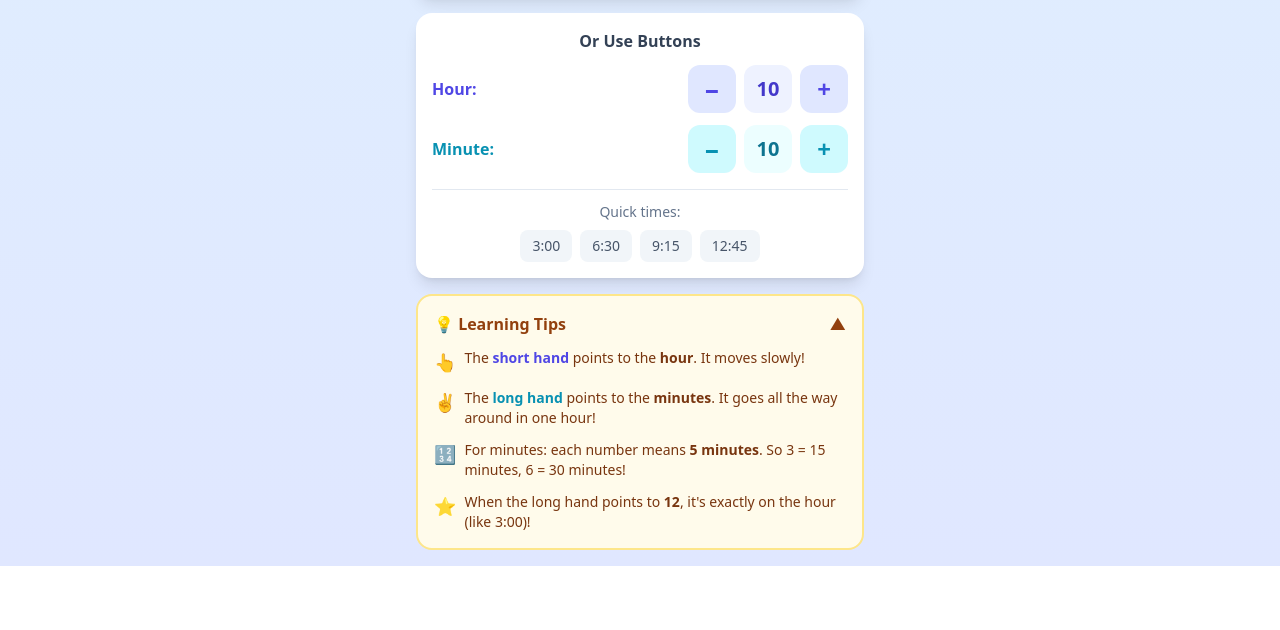
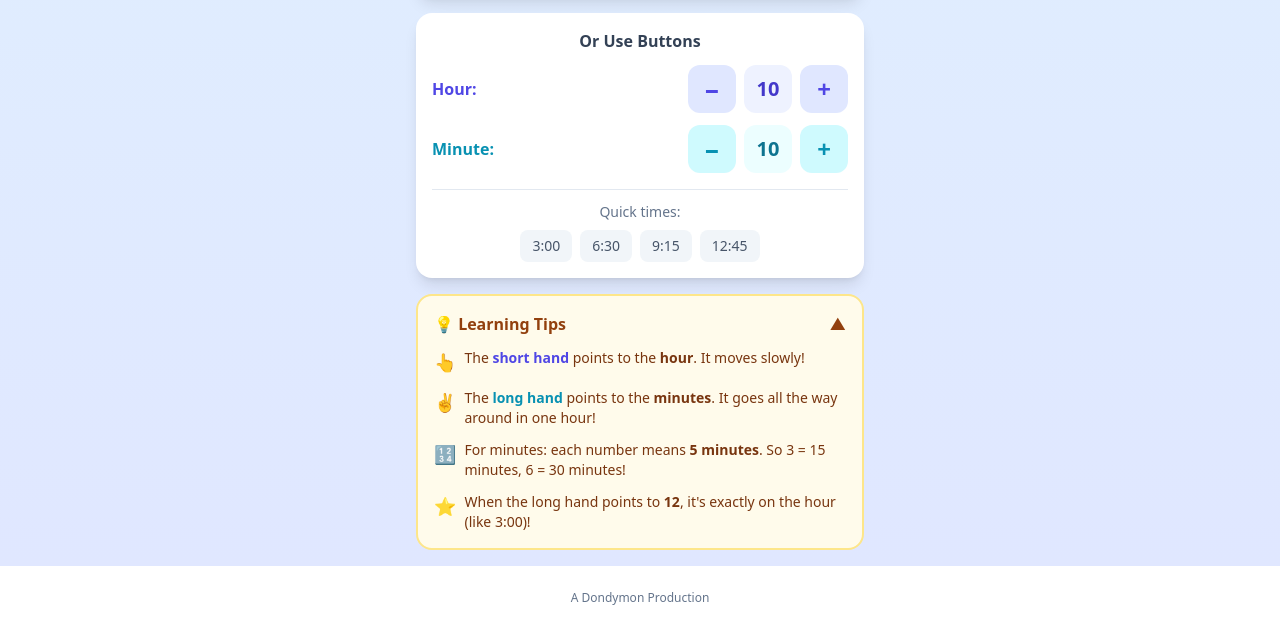
Before and after one commit to sidpalani/clockteach, a plain HTML site: page index.html in a window 1280 px wide. Shown: the part 619-1249 px from the top of the page. Before the commit the page ends 1185 px from the top, so only its background shows below. Drawn offline with nearby package versions, Linux system fonts and the light colour scheme.

Commit message:
Add footer to index.html and create copilot instructions

```diff
--- a/index.html
+++ b/index.html
@@ -327,5 +327,6 @@
 
     ReactDOM.createRoot(document.getElementById('root')).render(<ClockLearningApp />);
   </script>
+  <footer class="text-center text-xs text-slate-500 mt-6 mb-6 select-none">A Dondymon Production</footer>
 </body>
 </html>
```
Also changed, not shown: 1 other file.
